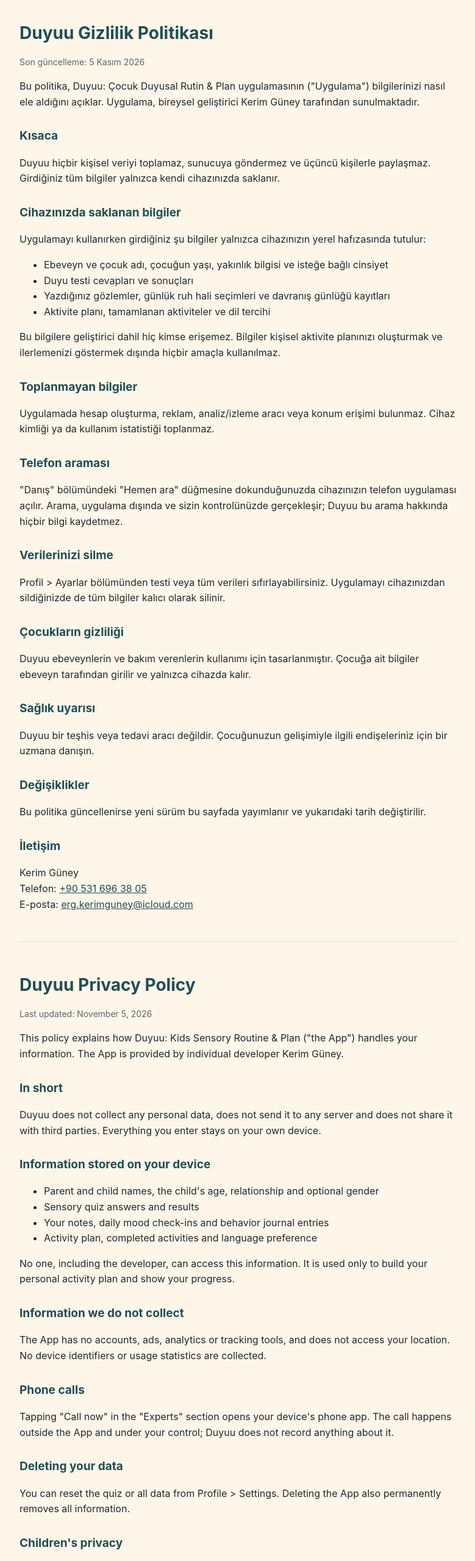
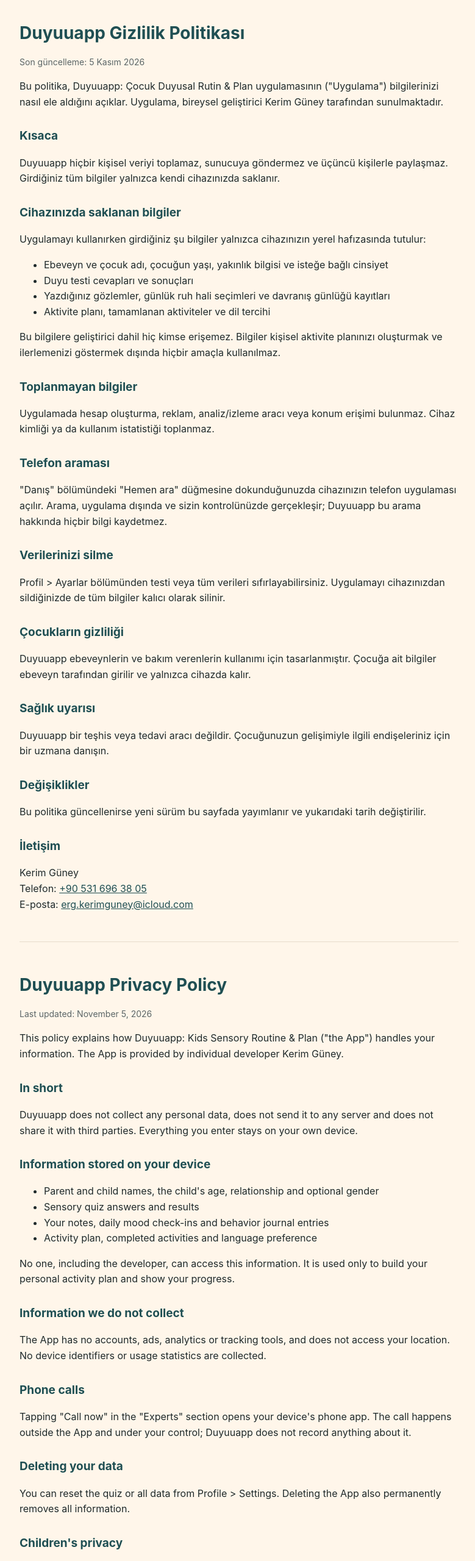
Before and after one commit to kerimguneyy/duyuu, a plain HTML site: page gizlilik.html in a window 1280 px wide. Shown: the top 2560 px of the page at 61% size, without its empty margins (248-1027 px from the left). Drawn offline with Linux system fonts and the light colour scheme.

Commit message:
Ad Duyuuapp olarak güncellendi
Co-Authored-By: Claude Opus 5.5 <noreply@anthropic.com>

```diff
--- a/gizlilik.html
+++ b/gizlilik.html
@@ -3,7 +3,7 @@
 <head>
 <meta charset="utf-8">
 <meta name="viewport" content="width=device-width, initial-scale=1">
-<title>Duyuu – Gizlilik Politikası / Privacy Policy</title>
+<title>Duyuuapp – Gizlilik Politikası / Privacy Policy</title>
 <style>
   :root { --ink:#1F2A2B; --soft:#5B6667; --forest:#1F4F53; --gold:#C9A45C; --bg:#FFF6EA; }
   body { margin:0; background:var(--bg); color:var(--ink); font:16px/1.6 -apple-system, BlinkMacSystemFont, "Segoe UI", Roboto, sans-serif; }
@@ -17,13 +17,13 @@
 </head>
 <body>
 <main>
-  <h1>Duyuu Gizlilik Politikası</h1>
+  <h1>Duyuuapp Gizlilik Politikası</h1>
   <p class="date">Son güncelleme: 5 Kasım 2026</p>
 
-  <p>Bu politika, Duyuu: Çocuk Duyusal Rutin &amp; Plan uygulamasının ("Uygulama") bilgilerinizi nasıl ele aldığını açıklar. Uygulama, bireysel geliştirici Kerim Güney tarafından sunulmaktadır.</p>
+  <p>Bu politika, Duyuuapp: Çocuk Duyusal Rutin &amp; Plan uygulamasının ("Uygulama") bilgilerinizi nasıl ele aldığını açıklar. Uygulama, bireysel geliştirici Kerim Güney tarafından sunulmaktadır.</p>
 
   <h2>Kısaca</h2>
-  <p>Duyuu hiçbir kişisel veriyi toplamaz, sunucuya göndermez ve üçüncü kişilerle paylaşmaz. Girdiğiniz tüm bilgiler yalnızca kendi cihazınızda saklanır.</p>
+  <p>Duyuuapp hiçbir kişisel veriyi toplamaz, sunucuya göndermez ve üçüncü kişilerle paylaşmaz. Girdiğiniz tüm bilgiler yalnızca kendi cihazınızda saklanır.</p>
 
   <h2>Cihazınızda saklanan bilgiler</h2>
   <p>Uygulamayı kullanırken girdiğiniz şu bilgiler yalnızca cihazınızın yerel hafızasında tutulur:</p>
@@ -39,16 +39,16 @@
   <p>Uygulamada hesap oluşturma, reklam, analiz/izleme aracı veya konum erişimi bulunmaz. Cihaz kimliği ya da kullanım istatistiği toplanmaz.</p>
 
   <h2>Telefon araması</h2>
-  <p>"Danış" bölümündeki "Hemen ara" düğmesine dokunduğunuzda cihazınızın telefon uygulaması açılır. Arama, uygulama dışında ve sizin kontrolünüzde gerçekleşir; Duyuu bu arama hakkında hiçbir bilgi kaydetmez.</p>
+  <p>"Danış" bölümündeki "Hemen ara" düğmesine dokunduğunuzda cihazınızın telefon uygulaması açılır. Arama, uygulama dışında ve sizin kontrolünüzde gerçekleşir; Duyuuapp bu arama hakkında hiçbir bilgi kaydetmez.</p>
 
   <h2>Verilerinizi silme</h2>
   <p>Profil &gt; Ayarlar bölümünden testi veya tüm verileri sıfırlayabilirsiniz. Uygulamayı cihazınızdan sildiğinizde de tüm bilgiler kalıcı olarak silinir.</p>
 
   <h2>Çocukların gizliliği</h2>
-  <p>Duyuu ebeveynlerin ve bakım verenlerin kullanımı için tasarlanmıştır. Çocuğa ait bilgiler ebeveyn tarafından girilir ve yalnızca cihazda kalır.</p>
+  <p>Duyuuapp ebeveynlerin ve bakım verenlerin kullanımı için tasarlanmıştır. Çocuğa ait bilgiler ebeveyn tarafından girilir ve yalnızca cihazda kalır.</p>
 
   <h2>Sağlık uyarısı</h2>
-  <p>Duyuu bir teşhis veya tedavi aracı değildir. Çocuğunuzun gelişimiyle ilgili endişeleriniz için bir uzmana danışın.</p>
+  <p>Duyuuapp bir teşhis veya tedavi aracı değildir. Çocuğunuzun gelişimiyle ilgili endişeleriniz için bir uzmana danışın.</p>
 
   <h2>Değişiklikler</h2>
   <p>Bu politika güncellenirse yeni sürüm bu sayfada yayımlanır ve yukarıdaki tarih değiştirilir.</p>
@@ -58,13 +58,13 @@
 
   <hr>
 
-  <h1>Duyuu Privacy Policy</h1>
+  <h1>Duyuuapp Privacy Policy</h1>
   <p class="date">Last updated: November 5, 2026</p>
 
-  <p>This policy explains how Duyuu: Kids Sensory Routine &amp; Plan ("the App") handles your information. The App is provided by individual developer Kerim Güney.</p>
+  <p>This policy explains how Duyuuapp: Kids Sensory Routine &amp; Plan ("the App") handles your information. The App is provided by individual developer Kerim Güney.</p>
 
   <h2>In short</h2>
-  <p>Duyuu does not collect any personal data, does not send it to any server and does not share it with third parties. Everything you enter stays on your own device.</p>
+  <p>Duyuuapp does not collect any personal data, does not send it to any server and does not share it with third parties. Everything you enter stays on your own device.</p>
 
   <h2>Information stored on your device</h2>
   <ul>
@@ -79,16 +79,16 @@
   <p>The App has no accounts, ads, analytics or tracking tools, and does not access your location. No device identifiers or usage statistics are collected.</p>
 
   <h2>Phone calls</h2>
-  <p>Tapping "Call now" in the "Experts" section opens your device's phone app. The call happens outside the App and under your control; Duyuu does not record anything about it.</p>
+  <p>Tapping "Call now" in the "Experts" section opens your device's phone app. The call happens outside the App and under your control; Duyuuapp does not record anything about it.</p>
 
   <h2>Deleting your data</h2>
   <p>You can reset the quiz or all data from Profile &gt; Settings. Deleting the App also permanently removes all information.</p>
 
   <h2>Children's privacy</h2>
-  <p>Duyuu is designed for parents and caregivers. Information about the child is entered by the parent and stays on the device.</p>
+  <p>Duyuuapp is designed for parents and caregivers. Information about the child is entered by the parent and stays on the device.</p>
 
   <h2>Health notice</h2>
-  <p>Duyuu is not a diagnostic or treatment tool. If you have concerns about your child's development, consult a professional.</p>
+  <p>Duyuuapp is not a diagnostic or treatment tool. If you have concerns about your child's development, consult a professional.</p>
 
   <h2>Changes</h2>
   <p>If this policy changes, the new version will be posted on this page with an updated date.</p>
```
Also changed, not shown: destek.html (+6 -6 lines), index.html (+2 -2 lines).
